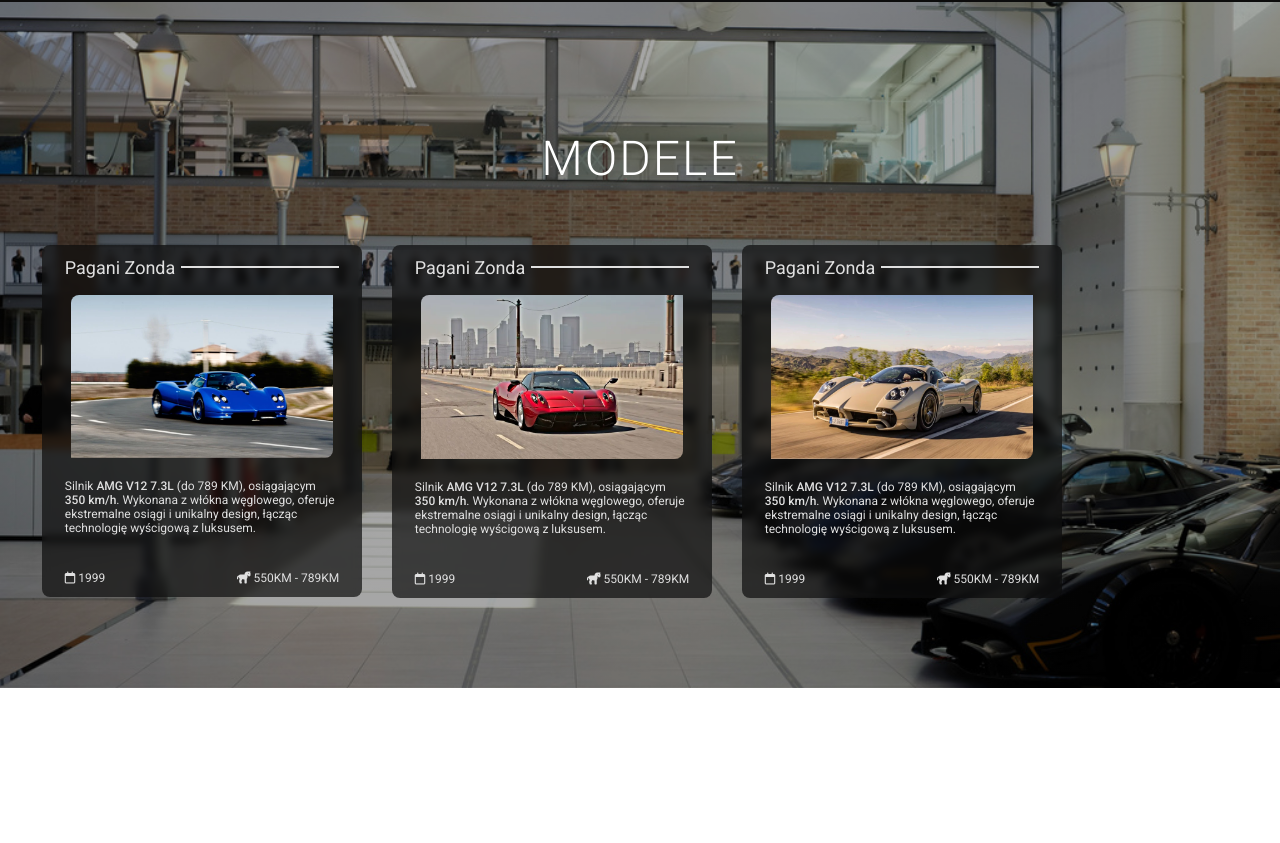
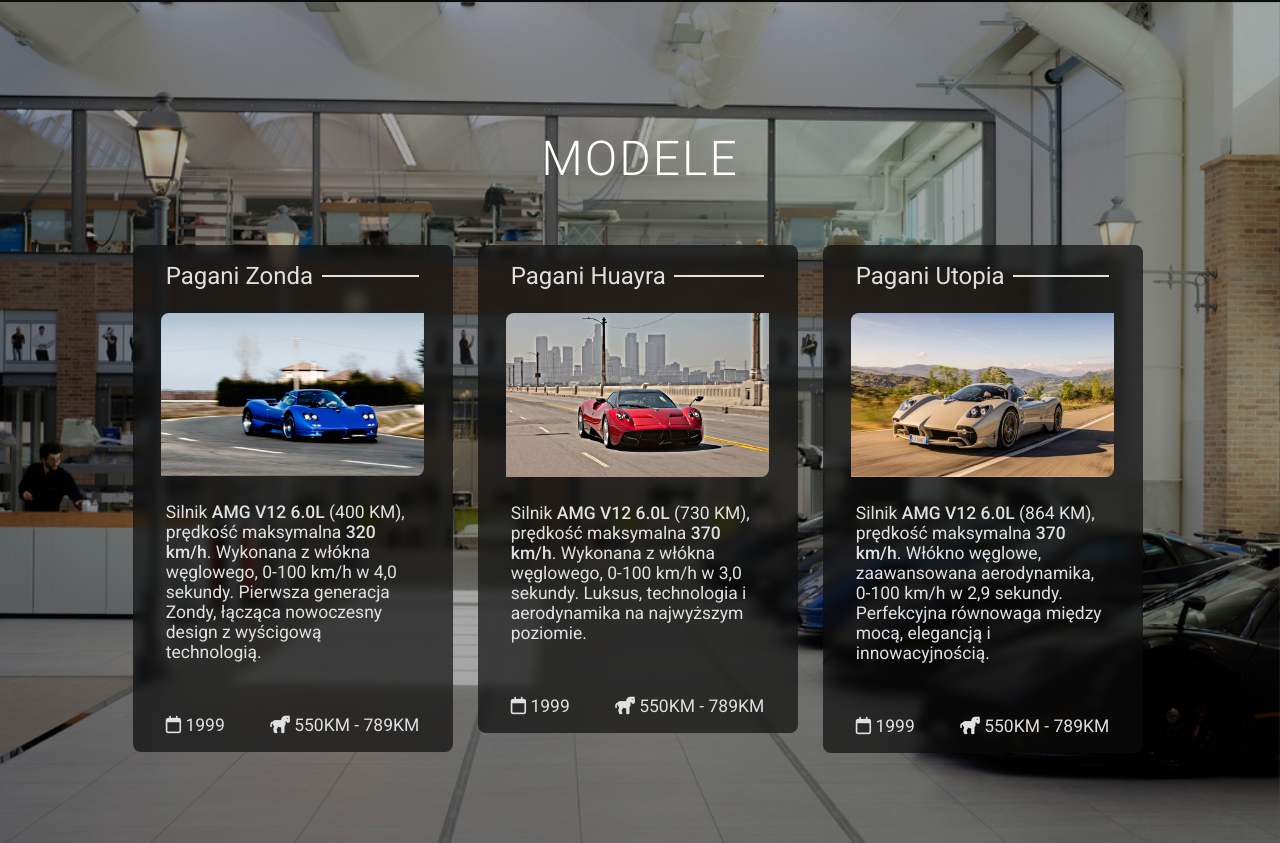
Before and after one commit to Dykciak/PaganiSite, a website: page index.html in a window 1280 px wide. Shown: the part 2001-2844 px from the top of the page. Before the commit the page ends 2689 px from the top, so only its background shows below. Drawn offline with nearby package versions, Linux system fonts and the light colour scheme; a web font is replaced by a local one.

Commit message:
fixed some things

```diff
--- a/index.html
+++ b/index.html
@@ -115,7 +115,7 @@
 			<!--  ============================================================================================================== -->
 			<section class="models section-padding" id="models">
 				<h2 class="section-heading">Modele</h2>
-				<div class="swiper mySwiper">
+				<div class="swiper mySwiper slide">
 					<div class="swiper-wrapper">
 						<div class="slide__card swiper-slide">
 							<div class="slide__card__text-content">
@@ -138,10 +138,10 @@
 								<p class="slide__card__text-content-desc">
 									<!-- rok w lewym dolnym rogu, cena w prawym dolnym rogu, a pozostałę parametry w krótkim opisie -->
 
-									Silnik <span>AMG V12 7.3L</span> (do 789 KM), osiągającym
-									<span>350 km/h</span>. Wykonana z włókna węglowego, oferuje
-									ekstremalne osiągi i unikalny design, łącząc technologię
-									wyścigową z luksusem.
+									Silnik <span>AMG V12 6.0L</span> (400 KM), prędkość maksymalna
+									<span>320 km/h</span>. Wykonana z włókna węglowego, 0-100 km/h
+									w 4,0 sekundy. Pierwsza generacja Zondy, łącząca nowoczesny
+									design z wyścigową technologią.
 								</p>
 								<div class="slide__card__text-content-icons">
 									<p><i class="fa-regular fa-calendar"></i> 1999</p>
@@ -152,7 +152,7 @@
 						<div class="slide__card swiper-slide">
 							<div class="slide__card__text-content">
 								<div class="slide__card__text-content-heading">
-									<h3>Pagani Zonda</h3>
+									<h3>Pagani Huayra</h3>
 									<div class="line"></div>
 								</div>
 							</div>
@@ -169,11 +169,10 @@
 							<div class="slide__card__text-content">
 								<p class="slide__card__text-content-desc">
 									<!-- rok w lewym dolnym rogu, cena w prawym dolnym rogu, a pozostałę parametry w krótkim opisie -->
-
-									Silnik <span>AMG V12 7.3L</span> (do 789 KM), osiągającym
-									<span>350 km/h</span>. Wykonana z włókna węglowego, oferuje
-									ekstremalne osiągi i unikalny design, łącząc technologię
-									wyścigową z luksusem.
+									Silnik <span>AMG V12 6.0L</span> (730 KM), prędkość maksymalna
+									<span>370 km/h</span>. Wykonana z włókna węglowego, 0-100 km/h
+									w 3,0 sekundy. Luksus, technologia i aerodynamika na
+									najwyższym poziomie.
 								</p>
 								<div class="slide__card__text-content-icons">
 									<p><i class="fa-regular fa-calendar"></i> 1999</p>
@@ -184,7 +183,7 @@
 						<div class="slide__card swiper-slide">
 							<div class="slide__card__text-content">
 								<div class="slide__card__text-content-heading">
-									<h3>Pagani Zonda</h3>
+									<h3>Pagani Utopia</h3>
 									<div class="line"></div>
 								</div>
 							</div>
@@ -202,10 +201,10 @@
 								<p class="slide__card__text-content-desc">
 									<!-- rok w lewym dolnym rogu, cena w prawym dolnym rogu, a pozostałę parametry w krótkim opisie -->
 
-									Silnik <span>AMG V12 7.3L</span> (do 789 KM), osiągającym
-									<span>350 km/h</span>. Wykonana z włókna węglowego, oferuje
-									ekstremalne osiągi i unikalny design, łącząc technologię
-									wyścigową z luksusem.
+									Silnik <span>AMG V12 6.0L</span> (864 KM), prędkość maksymalna
+									<span>370 km/h</span>. Włókno węglowe, zaawansowana
+									aerodynamika, 0-100 km/h w 2,9 sekundy. Perfekcyjna równowaga
+									między mocą, elegancją i innowacyjnością.
 								</p>
 								<div class="slide__card__text-content-icons">
 									<p><i class="fa-regular fa-calendar"></i> 1999</p>
--- a/src/js/main.js
+++ b/src/js/main.js
@@ -48,7 +48,7 @@
 };
 var swiper = new Swiper(".mySwiper", {
 	slidesPerView: 1,
-	spaceBetween: 10,
+	spaceBetween: 15,
 	loop: true,
 	pagination: {
 		el: ".swiper-pagination",
@@ -63,8 +63,9 @@
 	},
 	breakpoints: {
 		768: {
-			slidesPerView: 3, // Wyświetla 3 karty obok siebie
-			spaceBetween: 20, // Odstępy między kartami
+			enable: false,
+			loop: false,
+			slidesPerView: "auto",
 		},
 	},
 });
--- a/src/sass/main.scss
+++ b/src/sass/main.scss
@@ -23,8 +23,8 @@
 .nav {
 	&__logo {
 		&-img {
+			width: 36%;
 			height: 20%;
-			width: 36%;
 		}
 	}
 }
@@ -70,7 +70,6 @@
 		}
 	}
 }
-//
 
 .nav {
 	position: fixed;
@@ -194,12 +193,14 @@
 		.slide {
 			z-index: 1;
 			display: flex;
-			align-items: center;
-			justify-content: center;
-			height: 400px;
+			// align-items: stretch;
+			// height: 400px;
 			&__card {
 				position: relative;
+				display: flex;
+				flex-direction: column;
 				width: 100%;
+				height: 100%;
 				max-width: 320px;
 				border-radius: 8px;
 				background-color: $pure-white;
@@ -217,9 +218,13 @@
 					}
 				}
 				&__text-content {
+					display: flex;
+					flex-direction: column;
+					height: 100%;
 					margin: 0 0.4em;
 					padding: 1em 1.5em;
 					color: $light-white2;
+					flex-grow: 1;
 					&-heading {
 						display: flex;
 						align-items: center;
@@ -232,7 +237,6 @@
 						}
 						.line {
 							width: 100%;
-							flex-grow: 1;
 							height: 2px;
 							background-color: $light-white2;
 							margin-left: 0.5em;
@@ -255,9 +259,10 @@
 				&__text-content {
 					display: flex;
 					flex-direction: column;
-					align-items: stretch;
+					height: 100%;
 				}
 				&__image-content {
+					flex-grow: 1;
 					padding: 0 1.5em;
 				}
 			}
@@ -290,12 +295,12 @@
 			&__box {
 				flex-direction: row; // Change to row for side-by-side layout
 				&-text {
+					width: 50%; // Set width to 50%
 					padding: 2em;
-					width: 50%; // Set width to 50%
 				}
 				&-img {
+					width: 50%; // Set width to 50%
 					margin-left: 1em;
-					width: 50%; // Set width to 50%
 				}
 				&--second {
 					flex-direction: row-reverse;
@@ -342,6 +347,10 @@
 			.swiper-pagination {
 				display: none;
 			}
+			.swiper-wrapper {
+				display: flex;
+				justify-content: center;
+			}
 		}
 	}
 }
@@ -351,6 +360,20 @@
 			&__box {
 				&-text {
 					font-size: 2.4rem;
+				}
+			}
+		}
+		.models {
+			.slide {
+				&__card {
+					&__text-content {
+						font-size: 1.75rem;
+						&-heading {
+							h3 {
+								font-size: 2.4rem;
+							}
+						}
+					}
 				}
 			}
 		}
```
Also changed, not shown: dist/css/main_min.css, dist/js/main_min.js.
